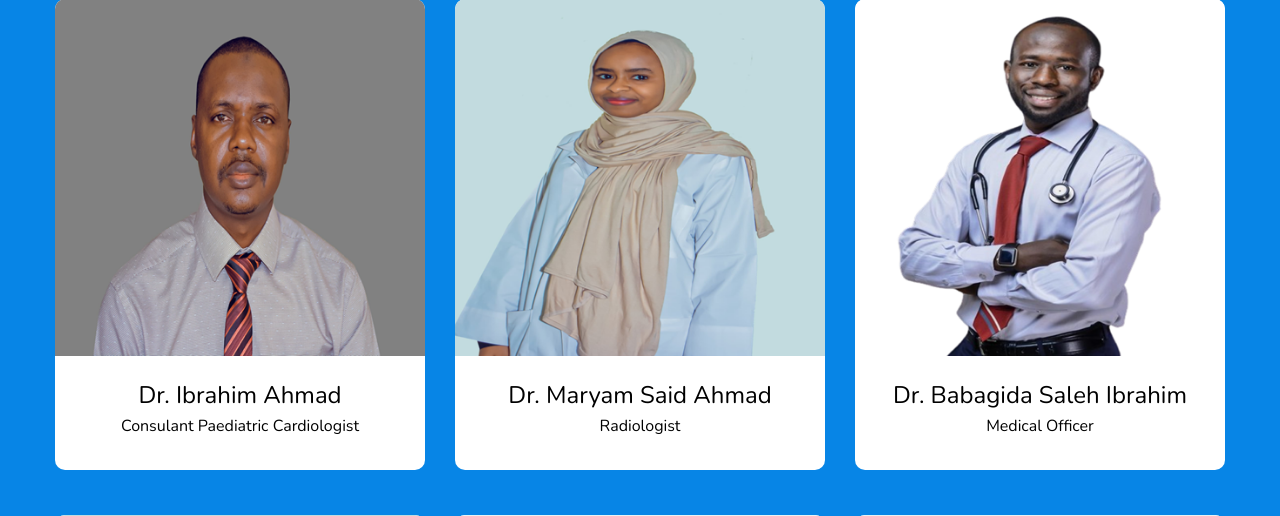
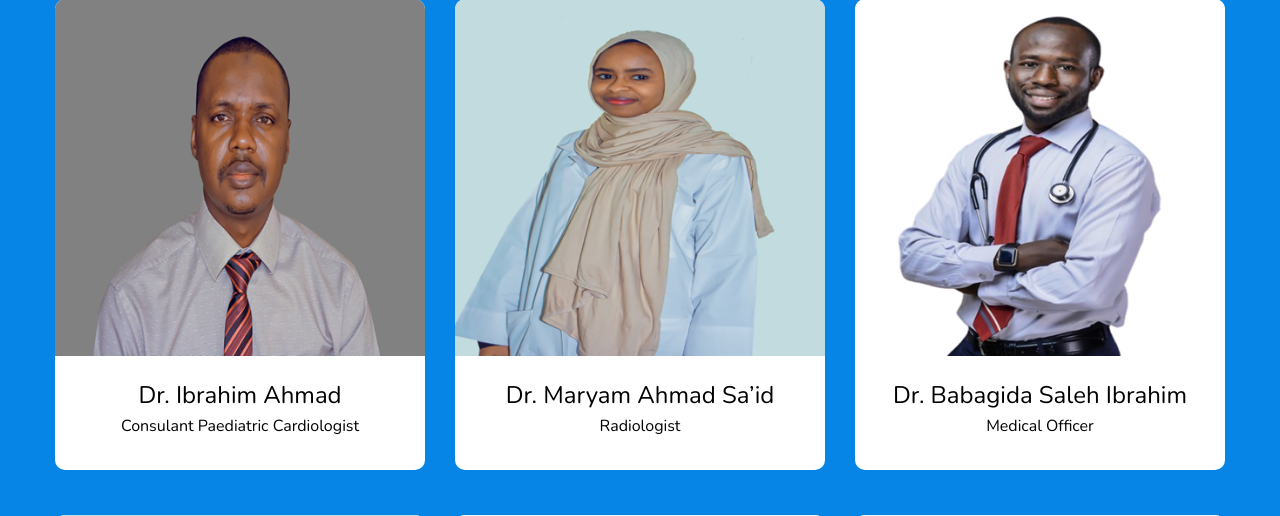
Before and after one commit to surajo64/kkhospital, a PHP site: page /doctors.php in a window 1280 px wide. Shown: the part 971-1487 px from the top of the page. Run offline with PHP 8.4, Linux system fonts and the light colour scheme; some libraries are stand-ins or nearby versions.

Commit message:
name change

```diff
--- a/doctors.php
+++ b/doctors.php
@@ -263,7 +263,7 @@
                 </a>
               </div>
               <h4>
-               Dr. Maryam Said Ahmad
+               Dr. Maryam Ahmad Sa’id
               </h5>
               <h6 class="">
                Radiologist
--- a/index.php
+++ b/index.php
@@ -598,10 +598,7 @@
                       </h6>
                     </div>
                     <p>
-                      A Cardiovascular and Thoracic Surgeon, an Associate Professor of Surgery at Bayero University Kano, Nigeria and a healthcare entrepreneur and a public health/media/digital health & Global surgery enthusiast.
-
-                      Completed a training in Cardiovascular and Thoracic Surgery in 2014 (in Nigeria, Ghana and India) and I offer specialized surgical services, training and research and recently ventured into entrepreneurship after obtaining a Masters in business Administration (specialization in entrepreneurship and venture creation) in 2020. I'm currently pursuing a Master in Public health (specialising in Health promotion and prevention).
-                    </p>
+                      A Cardiovascular and Thoracic Surgeon, an Associate Professor of Surgery and a healthcare entrepreneur. He completed a training in Cardiovascular and Thoracic Surgery in 2014 (in Nigeria, Ghana and India) and he currently offers specialized cardiovascular and Thoracic surgical services, training and research as well as engaging in healthcare entrepreneurship after obtaining a Masters in business Administration (specialization in entrepreneurship and venture creation) in 2020.                    </p>
                     <i class="fa fa-quote-left" aria-hidden="true"></i>
                   </div>
                 </div>
```
